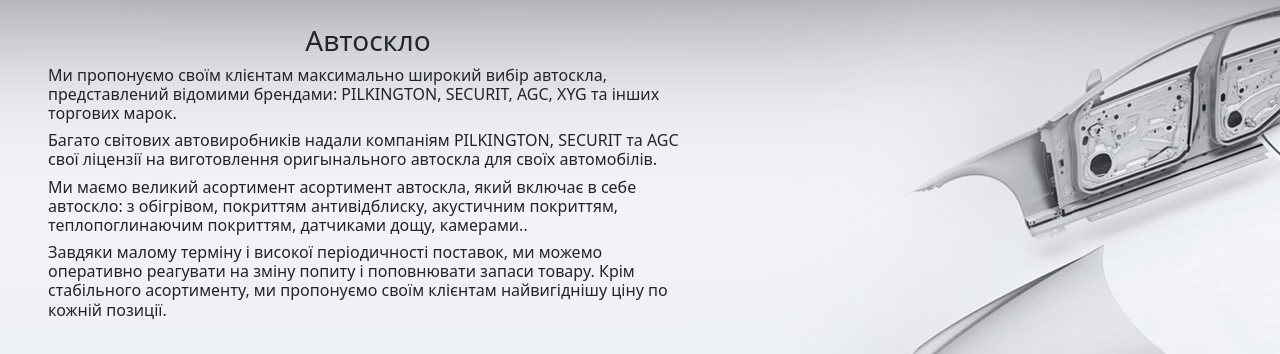
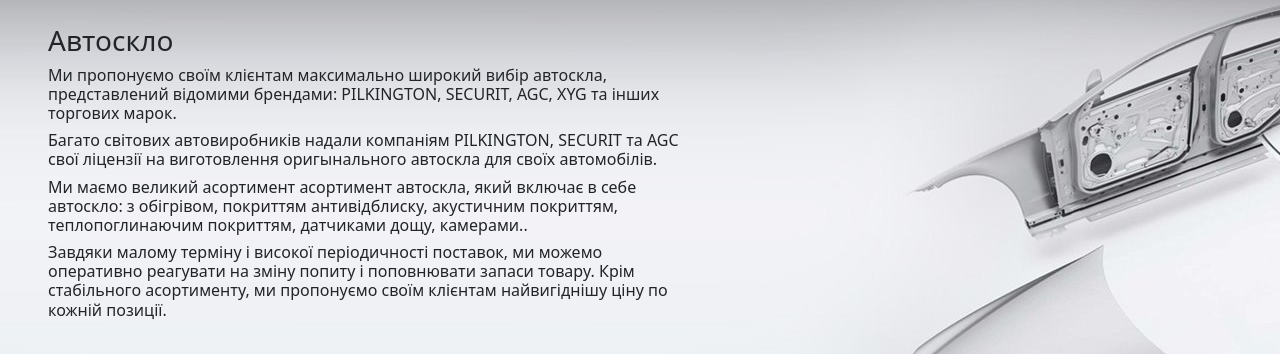
Before and after one commit to Rostykfps/final-project-cs50, a Flask app: page /glass in a window 1280 px wide. Shown: the part 66-420 px from the top of the page. Run offline with Flask 2, Linux system fonts and the light colour scheme; some libraries are stand-ins or nearby versions.

Commit message:
Update glass.html

```diff
--- a/templates/glass.html
+++ b/templates/glass.html
@@ -9,7 +9,7 @@
 
   <div class="col-lg-6 ms-5">
     <br/>
-    <div><center><h3>Автоскло</h3></center></div>
+    <div class="product"><h3>Автоскло</h3></div>
     <h6>Ми пропонуємо своїм клієнтам максимально широкий вибір автоскла, представлений відомими брендами: PILKINGTON, SECURIT, AGC, XYG та інших торгових марок.</h6>
     <h6>Багато світових автовиробників надали компаніям PILKINGTON, SECURIT та AGC свої ліцензії на виготовлення оригынального автоскла для своїх автомобілів. </h6>
     <h6>Ми маємо великий асортимент асортимент автоскла, який включає в себе автоскло: з обігрівом, покриттям антивідблиску, акустичним покриттям, теплопоглинаючим покриттям, датчиками дощу, камерами..</h6>
```
